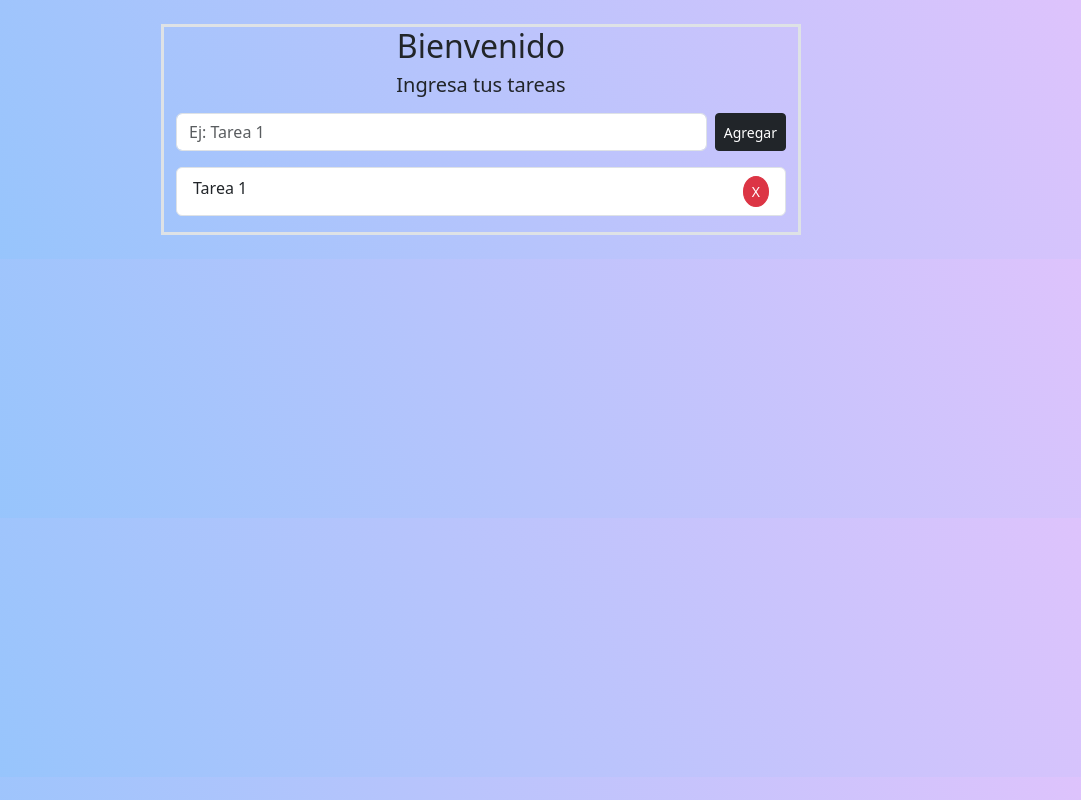
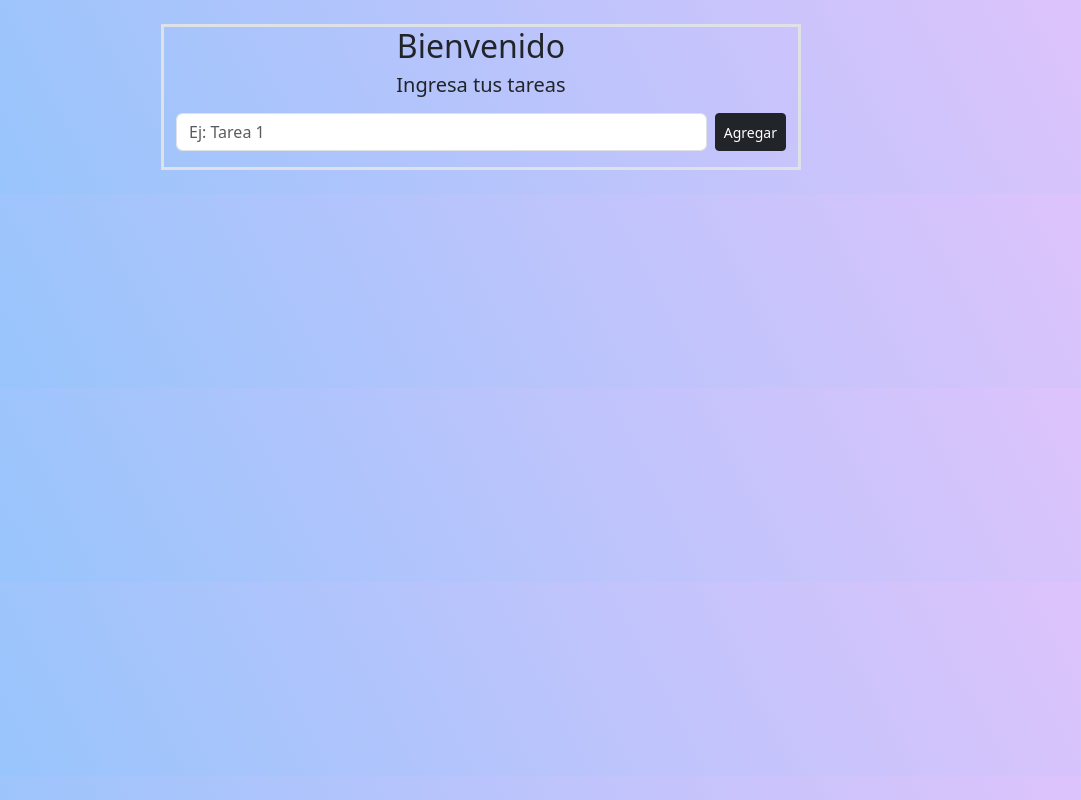
Before and after one commit to sheyla23a/ListaTareasReact, a React (Vite) app: page / in a window 1280 px wide. Shown: the whole page, without its empty margins (159-1240 px from the left). Built offline with nearby package versions, Linux system fonts and the light colour scheme.

Commit message:
mostre el nombre de la tarea en item tarea

```diff
--- a/src/components/FormularioTarea.jsx
+++ b/src/components/FormularioTarea.jsx
@@ -34,7 +34,7 @@ const FormularioTarea = () => {
           </Button>
         </Form.Group>
       </Form>
-      <ListaTareas></ListaTareas>
+      <ListaTareas tareasProps={tareas}></ListaTareas>
     </section>
   );
 };
--- a/src/components/ItemTarea.jsx
+++ b/src/components/ItemTarea.jsx
@@ -1,8 +1,8 @@
 import { Button, ListGroup } from "react-bootstrap";
-const ItemTarea = () => {
+const ItemTarea = ({nombreTarea}) => {
   return (
     <ListGroup.Item className="d-flex justify-content-between mb-3">
-      Tarea 1<Button variant="danger" size="sm" className="BotonEliminar" >X</Button>
+      {nombreTarea}<Button variant="danger" size="sm" className="BotonEliminar" >X</Button>
     </ListGroup.Item>
   );
 };
--- a/src/components/ListaTareas.jsx
+++ b/src/components/ListaTareas.jsx
@@ -1,9 +1,12 @@
 import { ListGroup } from "react-bootstrap";
 import ItemTarea from "./ItemTarea";
-const ListaTareas = () => {
+
+const ListaTareas = ({ tareasProps }) => {
   return (
     <ListGroup>
-        <ItemTarea></ItemTarea>
+      {tareasProps.map((elementoTarea,posicionTarea) => (
+        <ItemTarea key={posicionTarea} nombreTarea={elementoTarea}></ItemTarea>
+      ))}
     </ListGroup>
   );
 };
```
